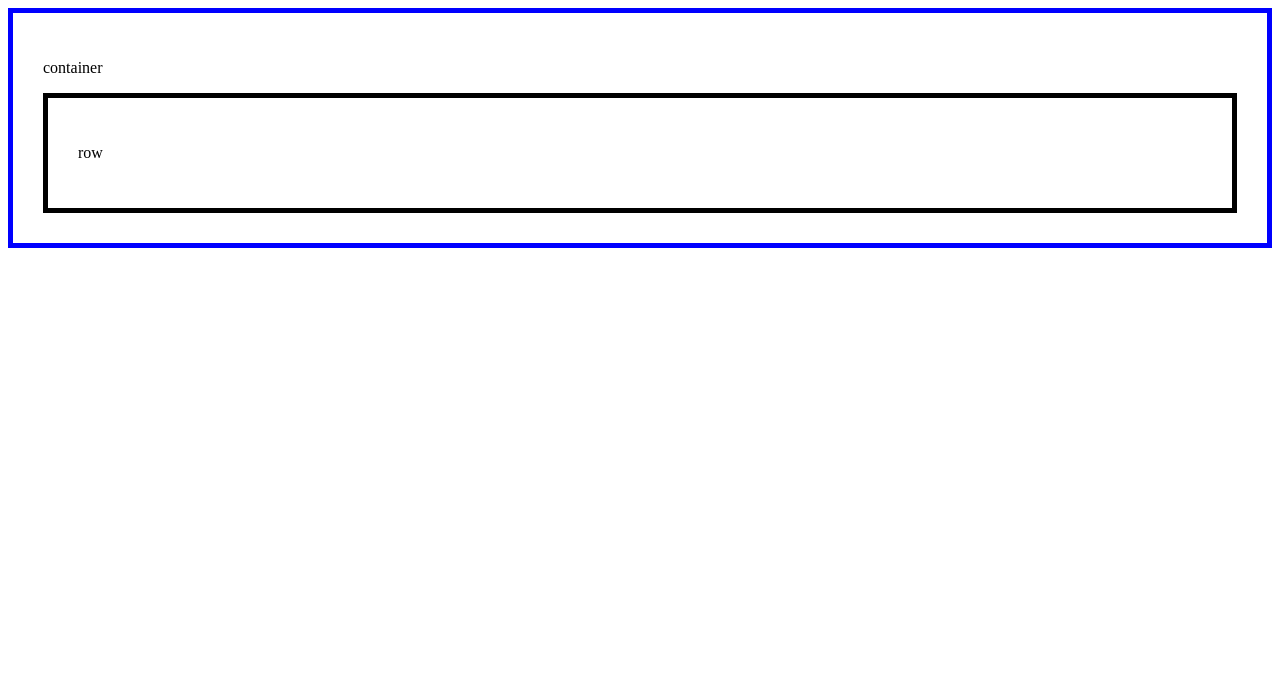
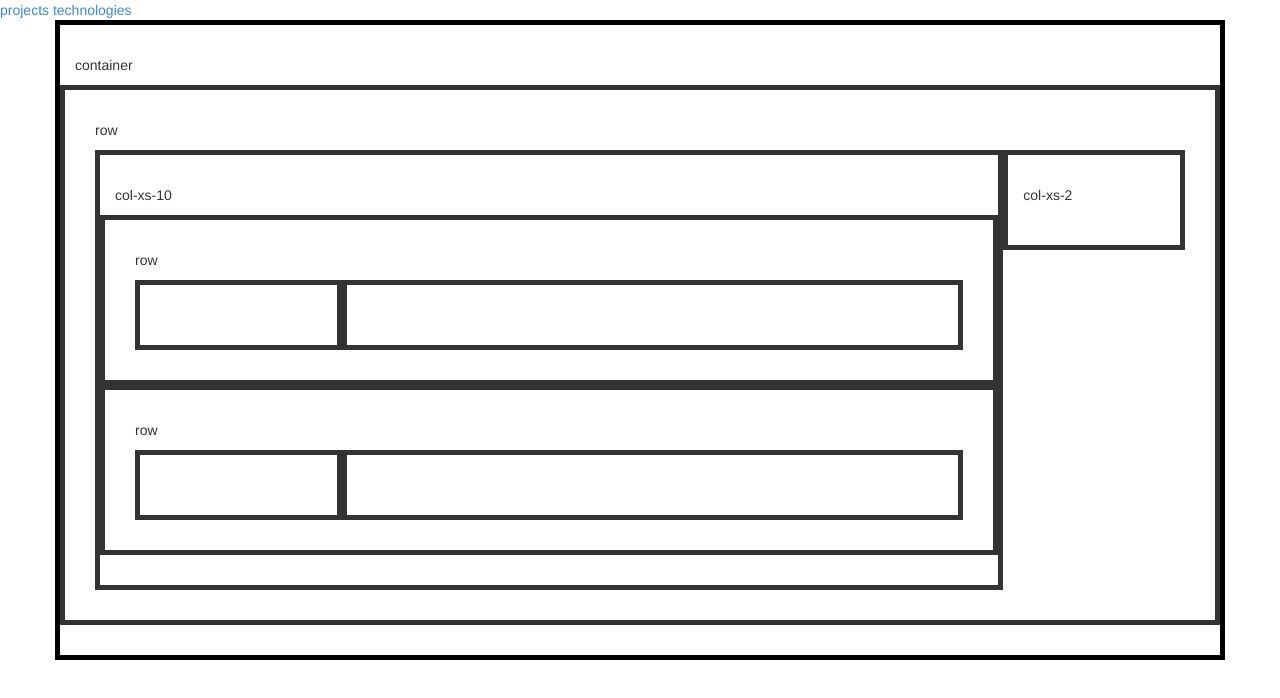
Before and after one commit to KaelenJuntilla/Kaelen-J-Portfolio-2, a plain HTML site: page public_html/index.html in a window 1280 px wide. Drawn offline with Linux system fonts and the light colour scheme.

Commit message:
My project

```diff
--- a/public_html/css/custom-style.css
+++ b/public_html/css/custom-style.css
@@ -5,4 +5,4 @@ div{
 }
 
 .container {
-    border-color: blue;
+    border-color: black;
--- a/public_html/index.html
+++ b/public_html/index.html
@@ -6,16 +6,38 @@ and open the template in the editor.
 -->
 <html>
     <head>
-        <title>TODO supply a title</title>
+        <title>Kaelen Juntilla's portfolio 2</title>
         <meta charset="UTF-8">
         <meta name="viewport" content="width=device-width, initial-scale=1.0">
         <link type="text/css" rel="stylesheet" href="css/custom-style.css">
+        <link type="text/css" rel="stylesheet" href="css/bootstrap-theme.css">
+        <link type="text/css" rel="stylesheet" href="css/bootstrap.css">
+    <nav>
+        <a href="projects.html">projects</a>
+        <a href="technologies.html">technologies</a>
+    </nav>
     </head>
     <body>
         <div class="container">
             <p>container</p>
             <div class="row">
                 <p>row</p>
+                <div class="col-xs-10">
+                    <p>col-xs-10</p>
+                    <div class="row">
+                        <p>row</p>
+                        <div class="col-xs-3"></div>
+                        <div class="col-xs-9"></div>
+                    </div>
+                    <div class="row">
+                        <p>row</p>
+                         <div class="col-xs-3"></div>
+                        <div class="col-xs-9"></div>
+                    </div>
+                </div>
+                <div class="col-xs-2">
+                    <p>col-xs-2</p>
+                </div>
             </div>
            </div>
     </body>
```
Also changed, not shown: public_html/Projects.html (added, +20 -0 lines), public_html/technologies.html (added, +32 -0 lines), 2 other files.
